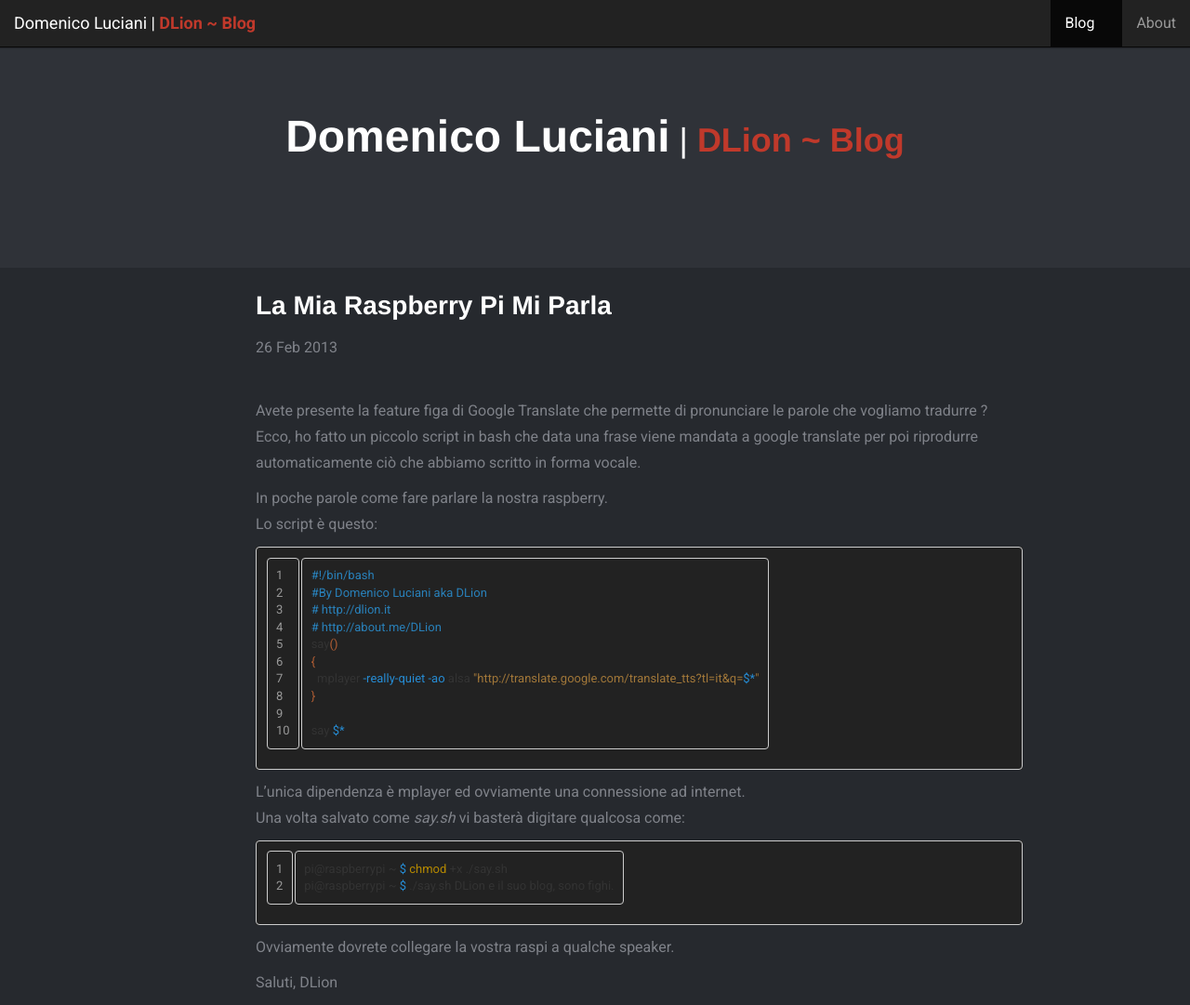
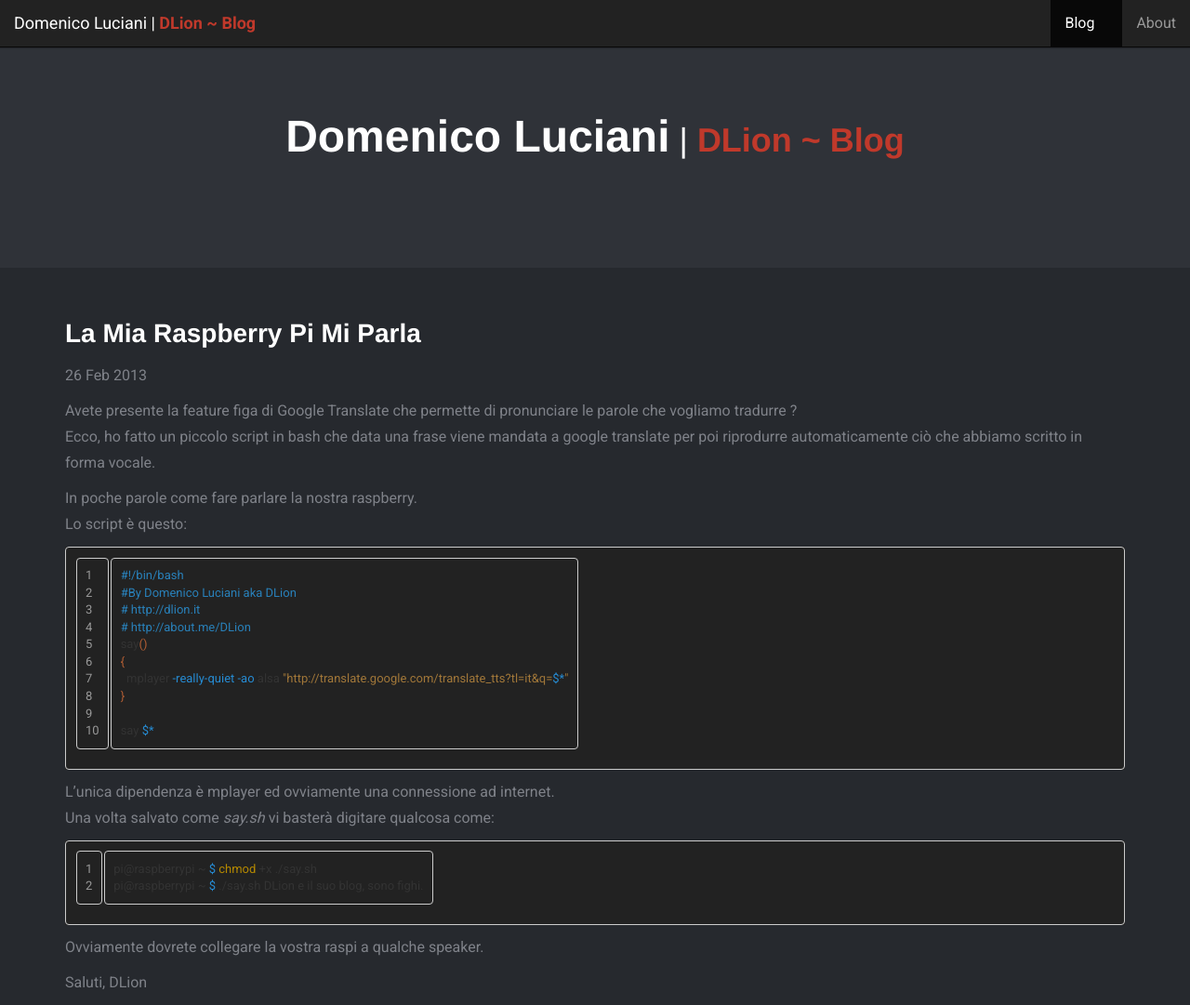
Before and after one commit to dlion/dlion.github.io, a Jekyll site: the page built from _posts/2013-02-26-la-mia-raspberry-pi-mi-parla.md, in a window 1280 px wide and 1081 px high. Shown: the whole window at 93% size. Built offline with Jekyll 4.4.1, drawn with Linux system fonts in a browser that asks for light colours; Markdown is read by kramdown in place of the engine named in the settings.

Commit message:
Try content

```diff
--- a/_layouts/post.html
+++ b/_layouts/post.html
@@ -41,15 +41,16 @@
         </div>
         <div id="blog-corpo" class="page-alternate-blog">
           <div class="container">
-            <div class="col-lg-9 col-lg-offset-2 center">
+            <div class="content">
+              <!--<div class="col-lg-9 col-lg-offset-2 center"> !-->
               <h2 class="title-post">{{ page.title }}</h2>
-            </div>
-            <div class="col-lg-2 col-lg-offset-2 center">
+           <!-- </div>
+            <div class="col-lg-2 col-lg-offset-2 center"> !-->
               <p>{{ page.date | date_to_string }}</p>
-            </div>
-            <div class="col-lg-9 col-lg-offset-2 center content">
+           <!-- </div>
+            <div class="col-lg-9 col-lg-offset-2 center content"> !-->
               {{content}}
-            </div>
+              <!--</div> !-->
           </div>
         </div>
         <!-- jQuery (necessary for Bootstrap's JavaScript plugins) -->
```
